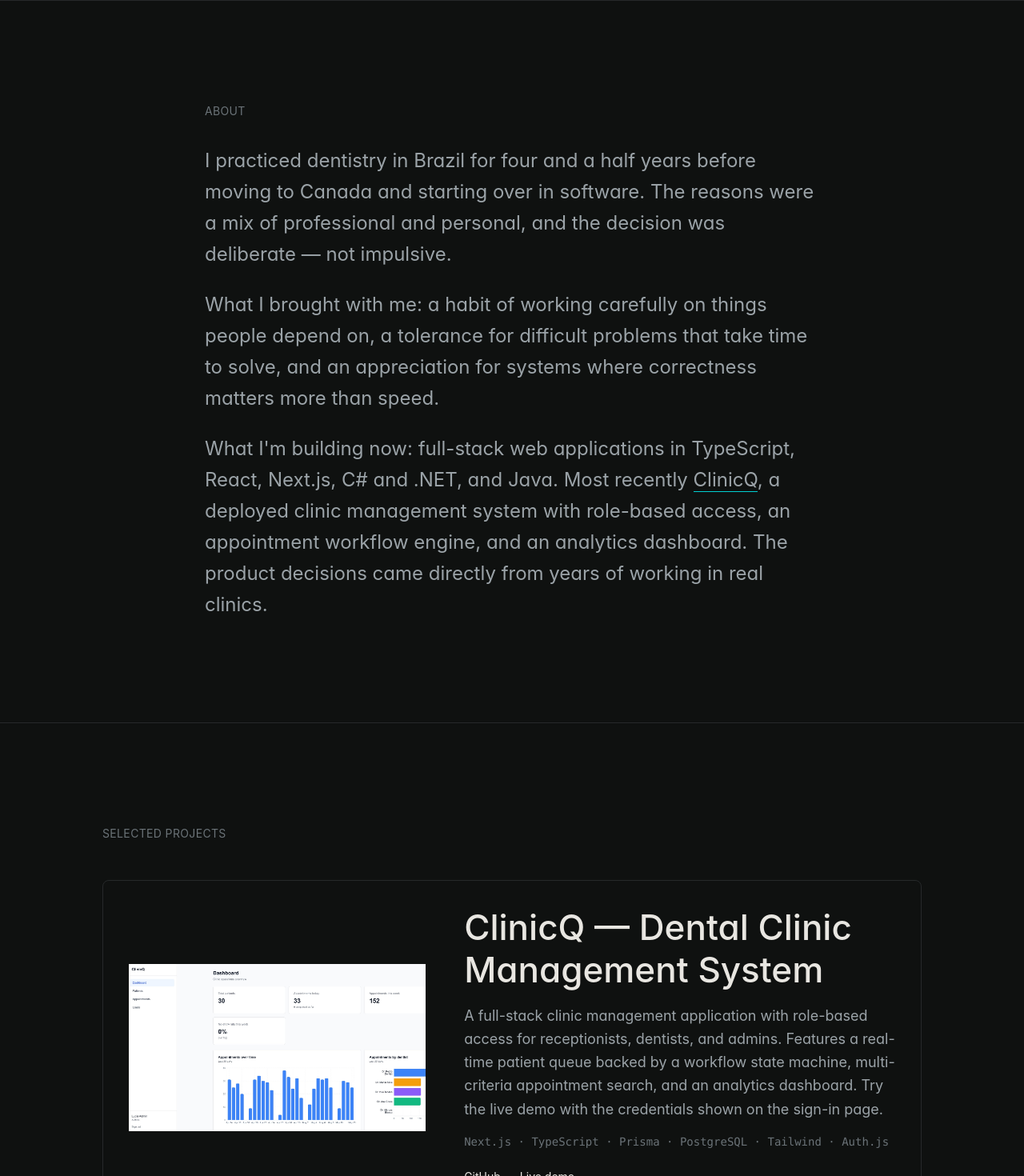
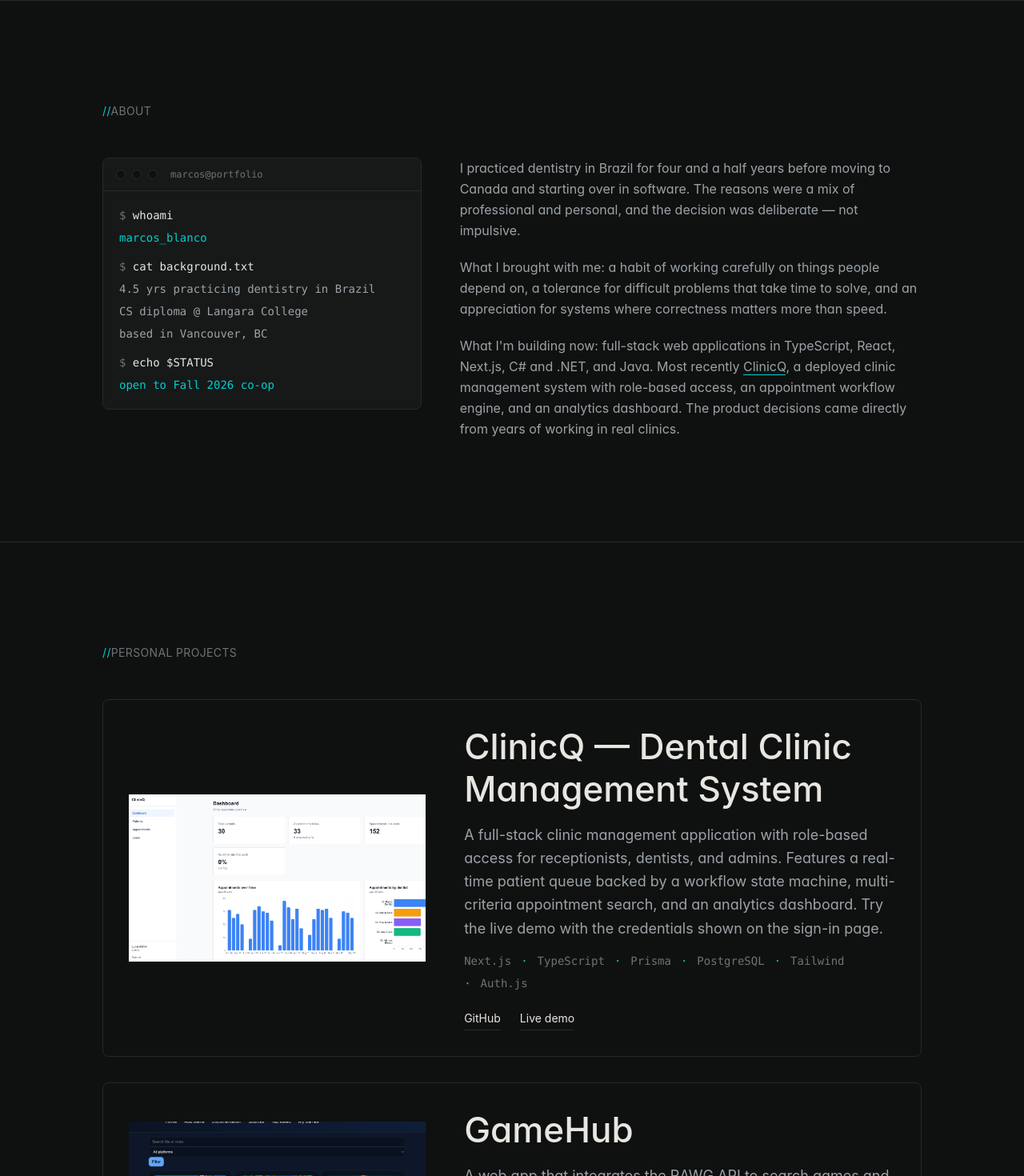
Before and after one commit to MarcosHBlanco/Portfolio-v2, a React (Vite) app in the folder portfolio-v2/: page / in a window 1280 px wide. Shown: the part 800-2270 px from the top of the page at 80% size. Built offline with nearby package versions, Linux system fonts and the light colour scheme; a web font is replaced by a local one.

Commit message:
feat(rebuild): pills for skills, cyan dots on tech tags, terminal block in About

```diff
--- a/portfolio-v2/src/components/About.jsx
+++ b/portfolio-v2/src/components/About.jsx
@@ -1,27 +1,73 @@
+/* eslint-disable react/jsx-no-comment-textnodes */
 export default function About() {
 	return (
 		<section
 			id="about"
 			className="py-32 px-6 md:px-12 border-t border-[var(--color-border)]"
 		>
-			<div className="max-w-3xl mx-auto w-full">
-				<p className="text-sm text-[var(--color-text-dim)] mb-8 tracking-wide uppercase">
-					About
+			<div className="max-w-5xl mx-auto w-full">
+				<p className="text-sm text-[var(--color-text-dim)] mb-12 tracking-wide uppercase">
+					<span className="text-accent">//</span>About
 				</p>
 
-				<div className="space-y-6 text-lg md:text-xl text-[var(--color-text-muted)] leading-relaxed">
+				<div className="grid md:grid-cols-12 gap-8 md:gap-12 items-start">
+					<div className="md:col-span-5">
+						<div className="border rounded-lg border-[var(--color-border)] bg-[var(--color-bg-elevated)] overflow-hidden">
+							<div className="flex items-center gap-2 px-4 py-3 border-b border-[var(--color-border)]">
+								<span className="w-3 h-3 rounded-full bg-[var(--color-bg)] border border-[var(--color-border)]"></span>
+								<span className="w-3 h-3 rounded-full bg-[var(--color-bg)] border border-[var(--color-border)]"></span>
+								<span className="w-3 h-3 rounded-full bg-[var(--color-bg)] border border-[var(--color-border)]"></span>
+								<span className="ml-2 text-xs text-[var(--color-text-dim)] font-mono">
+									marcos@portfolio
+								</span>
+							</div>
+							<div className="p-5 font-mono text-sm space-y-2">
+								<p>
+									<span className="text-[var(--color-text-dim)]">$ </span>
+									<span className="text-[var(--color-text)]">whoami</span>
+								</p>
+								<p className="text-[var(--color-accent)]">marcos_blanco</p>
+
+								<p className="pt-2">
+									<span className="text-[var(--color-text-dim)]">$ </span>
+									<span className="text-[var(--color-text)]">
+										cat background.txt
+									</span>
+								</p>
+								<p className="text-[var(--color-text-muted)]">
+									4.5 yrs practicing dentistry in Brazil
+								</p>
+								<p className="text-[var(--color-text-muted)]">
+									CS diploma @ Langara College
+								</p>
+								<p className="text-[var(--color-text-muted)]">
+									based in Vancouver, BC
+								</p>
+
+								<p className="pt-2">
+									<span className="text-[var(--color-text-dim)]">$ </span>
+									<span className="text-[var(--color-text)]">echo $STATUS</span>
+								</p>
+								<p className="text-[var(--color-accent)]">
+									open to Fall 2026 co-op
+								</p>
+							</div>
+						</div>
+					</div>
+
+					<div className="md:col-span-7 space-y-5 text-base text-[var(--color-text-muted)] leading-relaxed">
 						<p>
 							I practiced dentistry in Brazil for four and a half years before
 							moving to Canada and starting over in software. The reasons were a
-						mix of professional and personal, and the decision was deliberate —
-						not impulsive.
+							mix of professional and personal, and the decision was deliberate
+							— not impulsive.
 						</p>
 
 						<p>
 							What I brought with me: a habit of working carefully on things
-						people depend on, a tolerance for difficult problems that take time
-						to solve, and an appreciation for systems where correctness matters
-						more than speed.
+							people depend on, a tolerance for difficult problems that take
+							time to solve, and an appreciation for systems where correctness
+							matters more than speed.
 						</p>
 
 						<p>
@@ -36,9 +82,11 @@ export default function About() {
 								ClinicQ
 							</a>
 							, a deployed clinic management system with role-based access, an
-						appointment workflow engine, and an analytics dashboard. The product
-						decisions came directly from years of working in real clinics.
+							appointment workflow engine, and an analytics dashboard. The
+							product decisions came directly from years of working in real
+							clinics.
 						</p>
+					</div>
 				</div>
 			</div>
 		</section>
--- a/portfolio-v2/src/components/Projects.jsx
+++ b/portfolio-v2/src/components/Projects.jsx
@@ -1,3 +1,4 @@
+/* eslint-disable react/jsx-no-comment-textnodes */
 import { PROJECTS } from "../projects";
 
 export default function Projects() {
@@ -8,7 +9,7 @@ export default function Projects() {
 		>
 			<div className="max-w-5xl mx-auto w-full">
 				<p className="text-sm text-[var(--color-text-dim)] mb-12 tracking-wide uppercase">
-					Selected projects
+					<span className="text-accent">//</span>Personal projects
 				</p>
 
 				<div className="space-y-8">
@@ -38,9 +39,21 @@ export default function Projects() {
 								</p>
 
 								{project.tech && project.tech.length > 0 && (
-									<p className="text-sm text-[var(--color-text-dim)] font-mono">
-										{project.tech.join(" · ")}
-									</p>
+									<ul className="flex flex-wrap gap-x-3 gap-y-2 text-sm text-[var(--color-text-dim)] font-mono">
+										{project.tech.map((t, i) => (
+											<li key={t} className="flex items-center gap-x-3">
+												{i > 0 && (
+													<span
+														className="text-[var(--color-accent)]"
+														aria-hidden="true"
+													>
+														·
+													</span>
+												)}
+												{t}
+											</li>
+										))}
+									</ul>
 								)}
 
 								<div className="flex flex-wrap gap-6 text-sm pt-2">
--- a/portfolio-v2/src/components/Skills.jsx
+++ b/portfolio-v2/src/components/Skills.jsx
@@ -1,3 +1,4 @@
+/* eslint-disable react/jsx-no-comment-textnodes */
 const SKILL_GROUPS = [
 	{
 		label: "Languages",
@@ -51,18 +52,23 @@ export default function Skills() {
 		>
 			<div className="max-w-3xl mx-auto w-full">
 				<p className="text-sm text-[var(--color-text-dim)] mb-12 tracking-wide uppercase">
-					Skills
+					<span className="text-accent">//</span>Skills
 				</p>
 
 				<div className="space-y-10">
 					{SKILL_GROUPS.map((group) => (
 						<div key={group.label}>
-							<h3 className="text-sm text-[var(--color-text-muted)] mb-4 font-medium">
+							<h3 className="text-sm text-[var(--color-text-muted)] mb-4 font-medium uppercase tracking-wide">
 								{group.label}
 							</h3>
-							<ul className="flex flex-wrap gap-x-6 gap-y-3 text-base md:text-lg text-[var(--color-text)]">
+							<ul className="flex flex-wrap gap-2">
 								{group.items.map((item) => (
-									<li key={item}>{item}</li>
+									<li
+										key={item}
+										className="px-3 py-1 text-sm border rounded-md border-[var(--color-border)] text-[var(--color-text)] bg-[var(--color-bg-elevated)] hover:border-[var(--color-accent)] hover:text-[var(--color-accent)] transition-colors duration-200"
+									>
+										{item}
+									</li>
 								))}
 							</ul>
 						</div>
```
Lines whose indentation alone changed are shown as unchanged.
